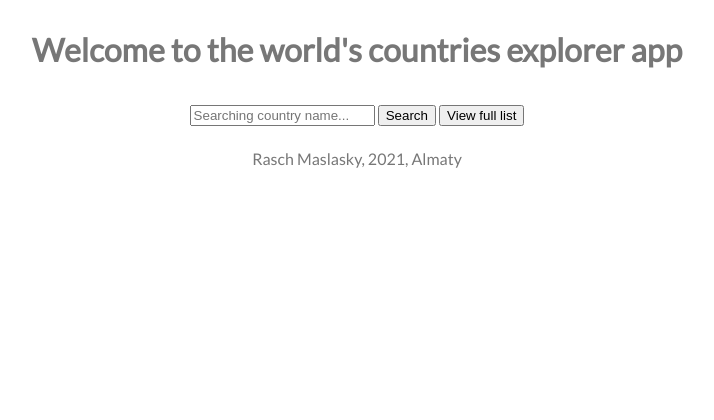
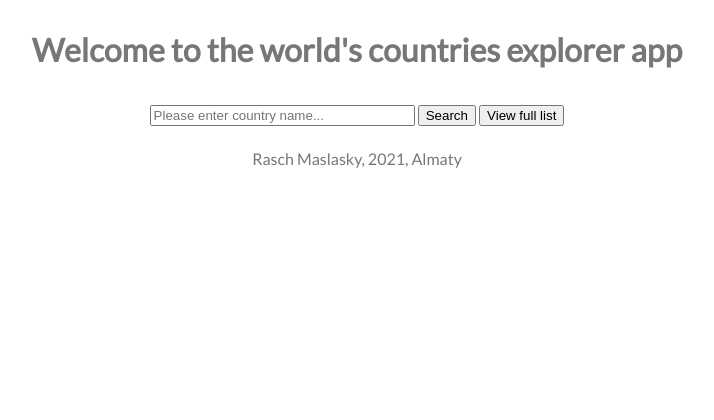
Before and after one commit to RaschMaslasky/pet-countries-list-project, a FastAPI app: page / in a window 1280 px wide. Shown: the top 420 px of the page, without its empty margins (283-997 px from the left). Run offline with FastAPI, Linux system fonts and the light colour scheme.

Commit message:
Bag fixed

```diff
--- a/templates/index.html
+++ b/templates/index.html
@@ -11,7 +11,7 @@
 	<p><h1 align="center">Welcome to the world's countries explorer app</h1></p>
 	<p align="center">
 		<tr>
-			<input type = "text" id="country-name" name = "country-name" placeholder="Searching country name...">
+			<input type = "text" id="country-name" name = "country-name" size = "30" placeholder="Please enter country name...">
 			<button type = "button" id="search-button" name = "search-button">Search</button>
 			<button type = "button" onclick="window.location.href='{{url_for('get_list')}}';">View full list</button>
 		</tr>
```
